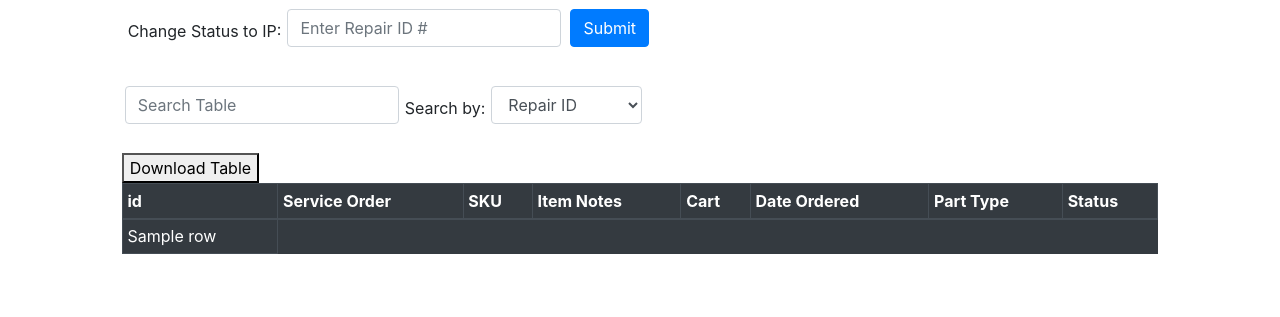
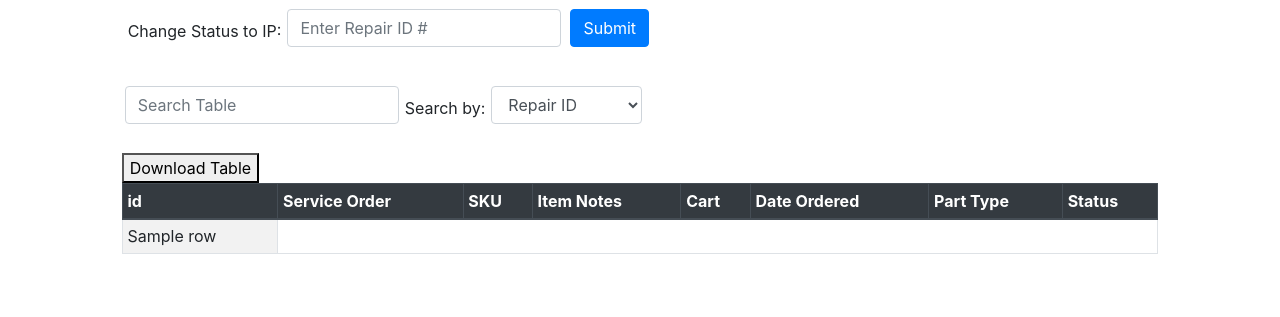
Before and after one commit to anguyenrgb/AWP-System, a Flask app: template templates/iptable.html in a window 1280 px wide. Shown: the part 137-454 px from the top of the page. Run offline with Flask 2, Linux system fonts and the light colour scheme; the template is opened without the code that fills it: most values are stand-ins (such as "Sample title", 1, 10 or a date in 2020); some libraries are stand-ins or nearby versions.

Commit message:
changed table theme

```diff
--- a/templates/awptable.html
+++ b/templates/awptable.html
@@ -17,8 +17,8 @@
 
 <br>
 <button class="table-btn" onclick="table2csv(this,0)" data-table="MasterTable">Download Table</button>
-<table id="MasterTable" table class="table table-sm table-hover table-dark table-bordered">
-<thead>
+<table id="MasterTable" table class="table table-sm table-hover table-striped table-bordered">
+<thead class="thead-dark">
   <tr>
       <th>id</th>
       <th>Service Order</th>
--- a/templates/iptable.html
+++ b/templates/iptable.html
@@ -26,8 +26,8 @@
 
     <br>
     <button class="table-btn" onclick="table2csv(this,0)" data-table="MasterTable">Download Table</button>
-    <table id="MasterTable" table class="table table-sm table-hover table-dark table-bordered">
-    <thead>
+    <table id="MasterTable" table class="table table-sm table-hover table-striped table-bordered">
+    <thead class="thead-dark">
       <tr>
           <th>id</th>
           <th>Service Order</th>
--- a/templates/repairedtable.html
+++ b/templates/repairedtable.html
@@ -26,8 +26,8 @@
 
     <br>
     <button class="table-btn" onclick="table2csv(this,0)" data-table="MasterTable">Download Table</button>
-    <table id="MasterTable" table class="table table-sm table-hover table-dark table-bordered">
-    <thead>
+    <table id="MasterTable" table class="table table-sm table-hover table-striped table-bordered">
+    <thead class="thead-dark">
       <tr>
           <th>id</th>
           <th>Service Order</th>
```
